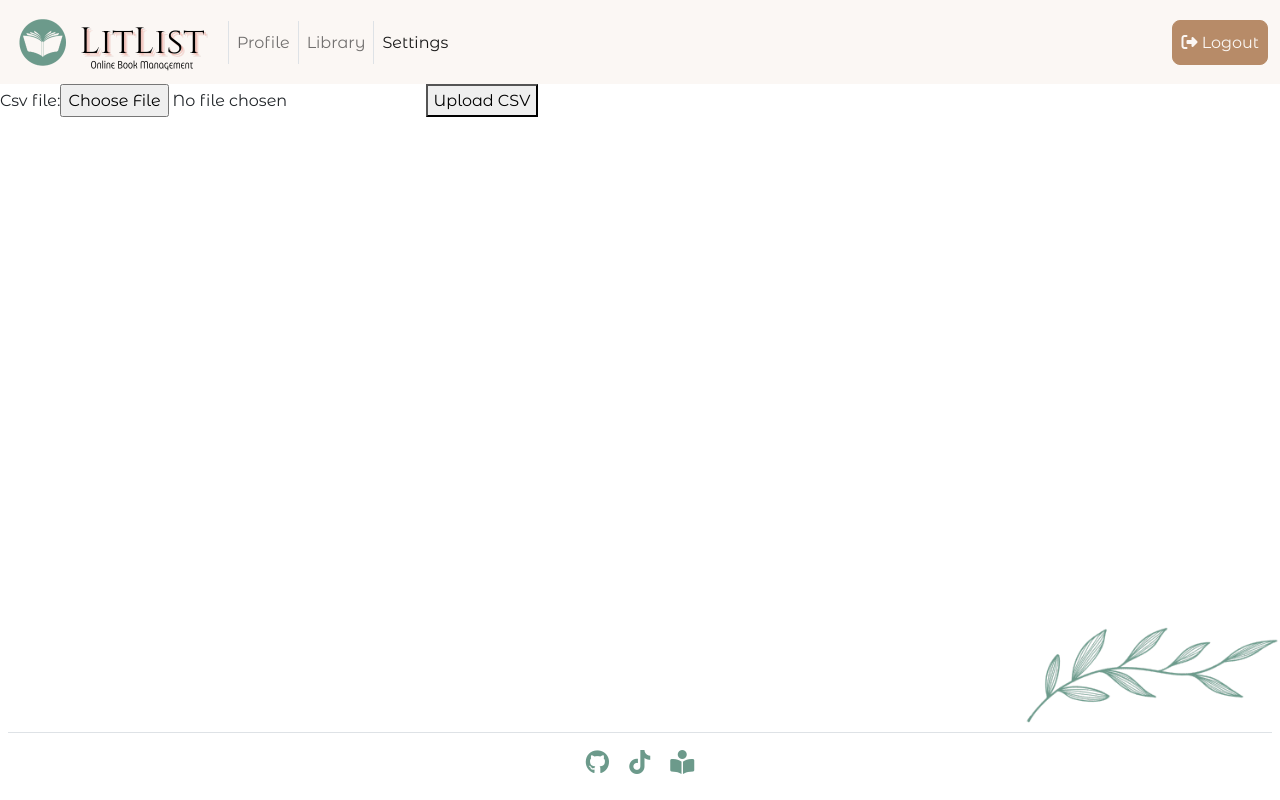
After one commit to ArcLiz/the-library-app, a Django app: page /settings/ in a window 1280 px wide. The commit adds this page. Run offline with Django 3.2, Linux system fonts and the light colour scheme; the visitor is signed in with stand-in values (Sample User, id 1); some libraries are stand-ins or nearby versions; some web fonts are replaced.

Commit message:
Add temporary csv upload feature and change book model/view

```diff
--- a/library/forms.py
+++ b/library/forms.py
@@ -42,3 +42,7 @@ class QuickForm(forms.ModelForm):
             'cover': 'Cover Image',
             'book_type': 'Type of Book'
         }
+
+
+class CSVUploadForm(forms.Form):
+    csv_file = forms.FileField()
--- a/library/models.py
+++ b/library/models.py
@@ -24,7 +24,8 @@ class Book(models.Model):
     series = models.CharField(max_length=100, blank=True, null=True)
     num_in_series = models.IntegerField(blank=True, null=True)
     genres = models.ManyToManyField(Genre)
-    isbn = models.CharField(max_length=13)  # Assuming ISBN-13 format
+    isbn = models.CharField(max_length=13, blank=True,
+                            null=True)  # Assuming ISBN-13 format
     cover = ResizedImageField(
         size=[400, None], quality=75, upload_to='books/', force_format='WEBP',
         blank=True, null=True
@@ -43,6 +44,7 @@ class Book(models.Model):
     rating = models.IntegerField(blank=True, null=True, choices=[
                                  (i, i) for i in range(1, 6)])
     comments = models.CharField(max_length=200, blank=True, null=True)
+    description = models.CharField(max_length=2000, blank=True, null=True)
 
     class Meta:
         ordering = ['author', 'series', 'num_in_series', 'title']
--- a/library/templates/library/library.html
+++ b/library/templates/library/library.html
@@ -28,7 +28,7 @@
             {% if request.GET.q %}
             <p>Your search of "{{ request.GET.q }}" yielded {{ books.count }} result(s).</p>
             {% else %}
-            <p>You currently have {{ books.count }} book(s) in your collection.<br>
+            <p>You currently have {{ total_books_count }} book(s) in your collection.<br>
             {{ unread }} of those are listed as unread.</p>
 
             {% endif %}
--- a/library/views.py
+++ b/library/views.py
@@ -1,12 +1,18 @@
+import csv
+from csv import DictReader
+from io import TextIOWrapper
+from django.contrib.auth.decorators import login_required
+
+
 from django.shortcuts import render, get_object_or_404
 from django.views.generic import CreateView, UpdateView, DeleteView
 from django_tables2 import SingleTableView
 
 from django.db.models import Q
 
-from .models import Book
+from .models import Book, Genre
 from .tables import BookTable
-from .forms import BookForm, QuickForm
+from .forms import BookForm, QuickForm, CSVUploadForm
 
 
 # Create your views here.
@@ -84,8 +90,61 @@ class MyLibrary(SingleTableView):
 
         return queryset
 
+    def get_context_data(self, **kwargs):
+        context = super().get_context_data(**kwargs)
+
+        # Get the total count of books
+        total_books_count = Book.objects.filter(user=self.request.user).count()
+        context['total_books_count'] = total_books_count
+
+        return context
+
 
 def book_details(request, pk):
     """ View for the details of the book """
     book = get_object_or_404(Book, pk=pk)
     return render(request, 'library/book_detail.html', {'book': book})
+
+
+@login_required
+def upload_csv(request):
+    if request.method == "POST":
+        form = CSVUploadForm(request.POST, request.FILES)
+        if form.is_valid():
+            csv_file = form.cleaned_data['csv_file']
+            user = request.user
+
+            try:
+                csv_text = TextIOWrapper(csv_file.file, encoding='utf-8')
+                reader = DictReader(csv_text)
+
+                for row in reader:
+                    title = row['title']
+                    author = row['author']
+                    comments = row['comments']
+
+                    description = row.get('description', '')
+                    if len(description) > 500:
+                        truncated_description = description[:500]
+                    else:
+                        truncated_description = description
+
+                    combined_data = f"{truncated_description} <br><br>Book published in {row['published']}. <br>The book length is: {row['length']}"
+
+                    # Create and save Book object
+                    book = Book(title=title, author=author,
+                                comments=comments, description=combined_data, user=user)
+                    book.save()
+
+                    genre_name = row['genres'].strip()
+                    genre, created = Genre.objects.get_or_create(
+                        name=genre_name)
+                    book.genres.add(genre)
+
+                return render(request, 'library.html', {'message': 'CSV data imported successfully.'})
+            except Exception as e:
+                return render(request, 'error.html', {'error_message': str(e)})
+    else:
+        form = CSVUploadForm()
+
+    return render(request, 'settings.html', {'form': form})
--- a/main/urls.py
+++ b/main/urls.py
@@ -17,6 +17,7 @@ from django.contrib import admin
 from django.urls import path, include
 from django.views.generic.base import TemplateView
 from users.views import profile_redirect
+from library import views
 
 urlpatterns = [
     path('admin/', admin.site.urls),
@@ -26,5 +27,6 @@ urlpatterns = [
     path('library/', include('library.urls')),
     path('users/', include('users.urls')),
     path('', TemplateView.as_view(template_name='index.html'), name='index'),
+    path('settings/', views.upload_csv, name='upload_csv'),
     path('profile-redirect/', profile_redirect, name='profile-redirect')
 ]
--- /dev/null
+++ b/templates/settings.html
@@ -0,0 +1,25 @@
+{% extends "base.html" %}
+{% block navbar %}
+<ul class="navbar-nav me-auto mb-2 mb-lg-0">
+    <li class="nav-item">
+      <a class="nav-link border-start ps-2" aria-current="page" href="{% url 'profile' request.user.id %}">Profile</a>
+    </li>
+    <li class="nav-item border-start">
+      <a class="nav-link ps-2" href="{% url 'my_library' %}">Library</a>
+    </li>
+    <li class="nav-item border-start">
+      <a class="nav-link active ps-2" href="/settings">Settings</a>
+    </li>
+  </ul>
+  <div class="d-flex">
+    <a href="{% url 'account_logout' %}" class="btn btn-info rounded-3 p-2 text-light opacity-75 my-3 my-md-0 text-small"><i class="fa-solid fa-right-from-bracket"></i> Logout</a>
+  </div>
+{% endblock %}
+
+{% block content %}
+<form method="post" enctype="multipart/form-data">
+    {% csrf_token %}
+    {{ form }}
+    <button type="submit">Upload CSV</button>
+</form>
+{% endblock %}
```
Also changed, not shown: library/templates/library/book_detail.html (+10 -1 lines), library/migrations/0005_book_description.py (added), library/migrations/0006_alter_book_isbn.py (added), library/migrations/0007_alter_book_description.py (added).
